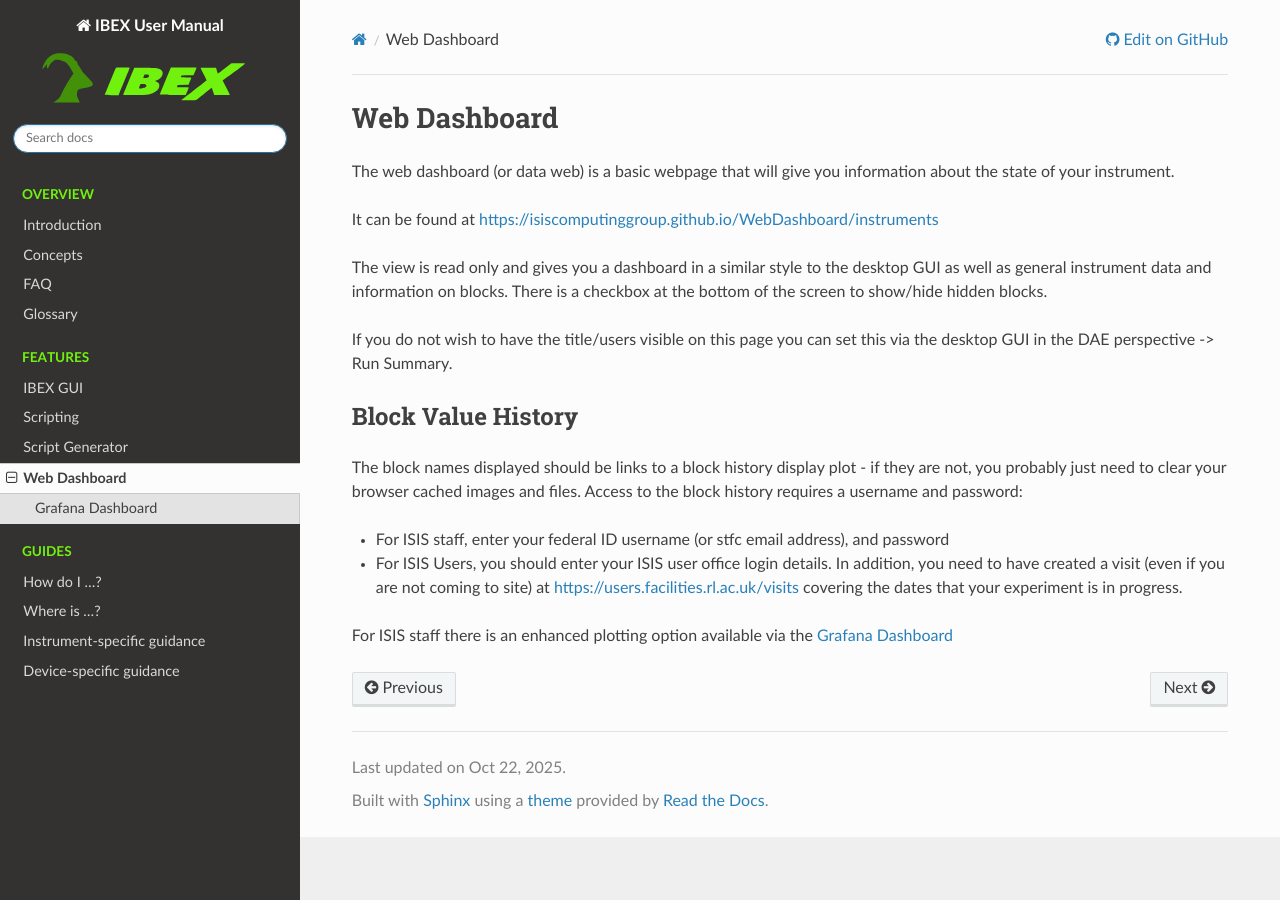
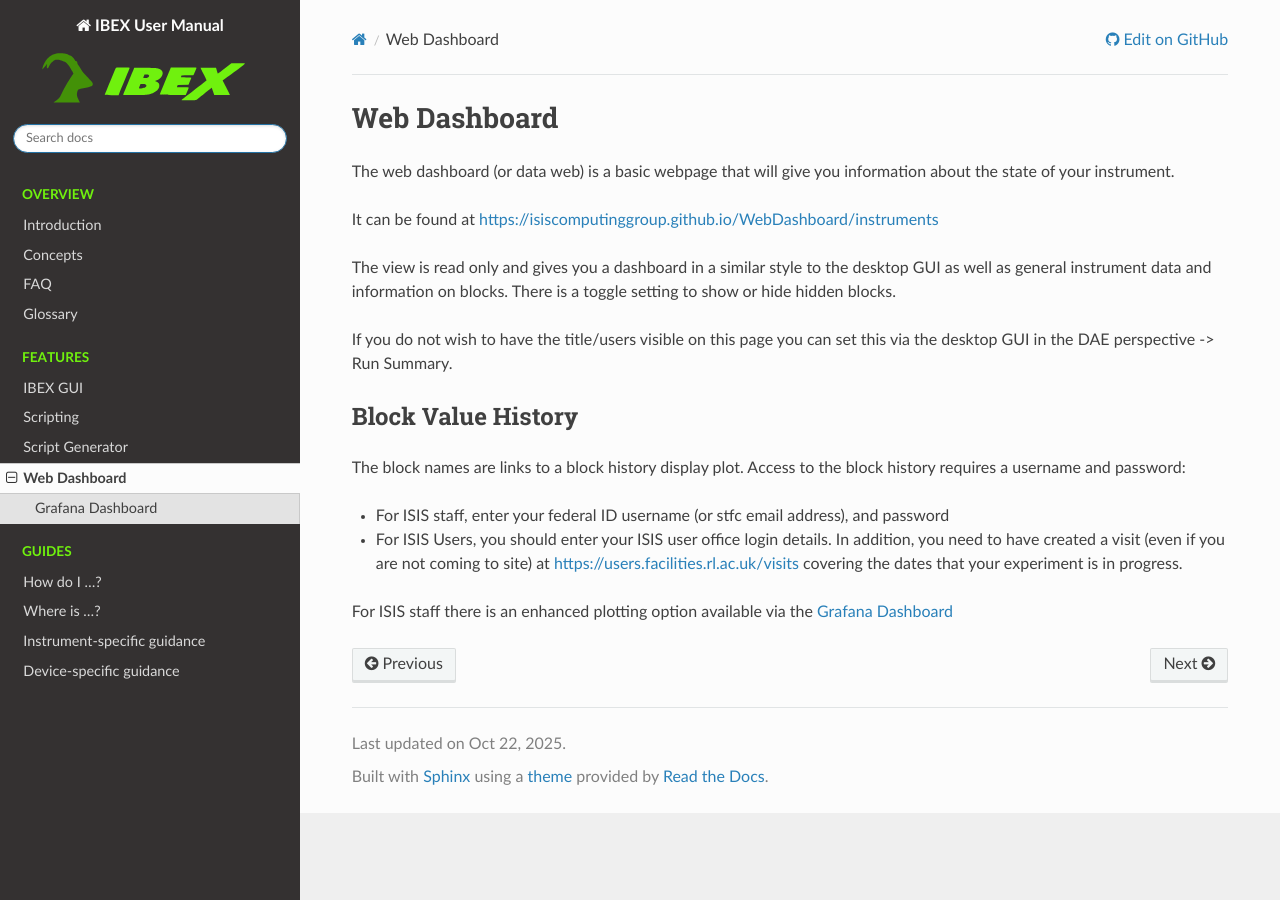
Before and after one commit to ISISComputingGroup/ibex_user_manual, a Sphinx documentation site: the page built from doc/The-Web-Dashboard.md, in a window 1280 px wide. Built offline with Sphinx 7.4.7 and the Read the Docs theme 3.1.0, drawn with Linux system fonts in a browser that asks for light colours.

Commit message:
Update doc

```diff
--- a/doc/The-Web-Dashboard.md
+++ b/doc/The-Web-Dashboard.md
@@ -4,13 +4,13 @@ The web dashboard (or data web) is a basic webpage that will give you informatio
 
 It can be found at https://isiscomputinggroup.github.io/WebDashboard/instruments
 
-The view is read only and gives you a dashboard in a similar style to the desktop GUI as well as general instrument data and information on blocks. There is a checkbox at the bottom of the screen to show/hide hidden blocks.
+The view is read only and gives you a dashboard in a similar style to the desktop GUI as well as general instrument data and information on blocks. There is a toggle setting to show or hide hidden blocks.
 
 If you do not wish to have the title/users visible on this page you can set this via the desktop GUI in the DAE perspective -> Run Summary.
 
 ## Block Value History
 
-The block names displayed should be links to a block history display plot - if they are not, you probably just need to clear your browser cached images and files. Access to the block history requires a username and password:
+The block names are links to a block history display plot. Access to the block history requires a username and password:
 * For ISIS staff, enter your federal ID username (or stfc email address), and password
 * For ISIS Users, you should enter your ISIS user office login details. In addition, you need to have created a visit (even if you are not coming to site) at https://users.facilities.rl.ac.uk/visits covering the dates that your experiment is in progress.
 
```
